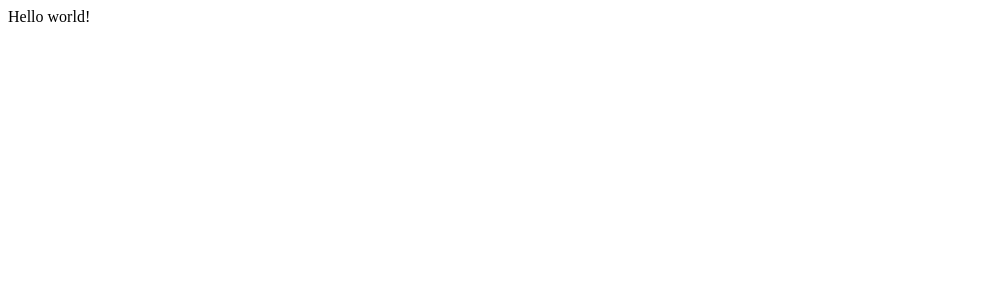
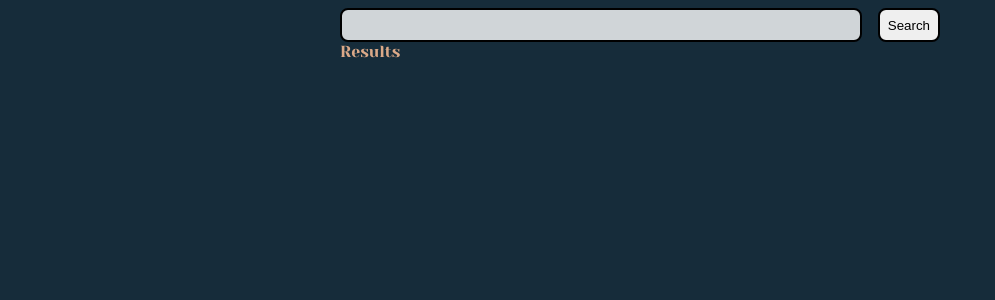
Before and after one commit to phoinixru/rss-react, a React (Vite) app: page / in a window 1280 px wide. Shown: the top 300 px of the page, without its empty margins (0-995 px from the left). Built offline with nearby package versions, Linux system fonts and the light colour scheme.

Commit message:
feat: implement Search component

```diff
--- a/src/App.scss
+++ b/src/App.scss
@@ -0,0 +1,5 @@
+.app {
+  // box model
+  max-width: 600px;
+  margin: auto;
+}
--- a/src/App.tsx
+++ b/src/App.tsx
@@ -1,7 +1,30 @@
+import { Component } from 'react';
 import './App.scss';
+import Results from './components/Results';
+import Search from './components/Search';
+import { PokemonCard } from './types/PokemonCard';
 
-function App() {
-  return <div>Hello world!</div>;
+type AppState = {
+  q: string;
+  results: PokemonCard[];
+};
+
+export default class App extends Component<null, AppState> {
+  state = {
+    q: '',
+    results: [],
+  };
+
+  render() {
+    const updateQuery = (q: string) => {
+      this.setState({ q });
+    };
+
+    return (
+      <div className="app">
+        <Search onChange={updateQuery} />
+        <Results />
+      </div>
+    );
+  }
 }
-
-export default App;
--- /dev/null
+++ b/src/components/Search.scss
@@ -0,0 +1,38 @@
+.search {
+  // box model
+  display: flex;
+  flex-direction: row;
+  gap: 1rem;
+}
+
+.search__input {
+  // box model
+  flex-grow: 1;
+  padding: 0.2rem 0.5rem;
+
+  // border
+  border: 2px solid var(--color-black);
+  border-radius: 0.5rem;
+
+  // visual
+  background-color: rgb(var(--color-white-rgb) / 0.8);
+
+  // typography
+  font-family: var(--font-title);
+  font-size: 1.5rem;
+
+  &:focus {
+    outline: 2px solid var(--color-accent);
+  }
+}
+
+.search__button {
+  // box model
+  padding: 0.2rem 0.5rem;
+  // border
+  border: 2px solid var(--color-black);
+  border-radius: 0.5rem;
+
+  // visual
+  cursor: pointer;
+}
--- a/src/components/Search.tsx
+++ b/src/components/Search.tsx
@@ -1,7 +1,37 @@
 import { Component } from 'react';
+import './Search.scss';
 
-export default class Search extends Component {
+type SearchProps = {
+  onChange: (q: string) => void;
+};
+
+type SearchState = {
+  value: string;
+};
+
+export default class Search extends Component<SearchProps, SearchState> {
+  state = {
+    value: localStorage?.q ?? '',
+  };
+
   render() {
-    return <div className="search">Search</div>;
+    const { onChange } = this.props;
+
+    const sendQuery = () => {
+      onChange(this.state.value);
+    };
+
+    return (
+      <div className="search">
+        <input
+          className="search__input"
+          onChange={(e) => this.setState({ value: e.target.value })}
+          value={this.state.value}
+        />
+        <button className="search__button" onClick={sendQuery}>
+          Search
+        </button>
+      </div>
+    );
   }
 }
--- a/src/index.scss
+++ b/src/index.scss
@@ -0,0 +1,28 @@
+@import url('https://fonts.googleapis.com/css2?family=Josefin+Sans&family=Yeseva+One&display=swap');
+
+:root {
+  --font-title: 'Josefin Sans', sans-serif;
+  --font-paragraph: 'Yeseva One', serif;
+
+  --color-white-rgb: 255 255 255;
+  --color-white: rgb(var(--color-white-rgb));
+  --color-black-rgb: 0 0 0;
+  --color-black: rgb(var(--color-black-rgb));
+
+  --color-text-rgb: 219 169 136;
+  --color-text: rgb(var(--color-text-rgb));
+  --color-background-rgb: 22 44 58;
+  --color-background: rgb(var(--color-background-rgb));
+  --color-accent-rgb: 217 124 80;
+  --color-accent: rgb(var(--color-accent-rgb));
+}
+
+body {
+  // typography
+  font-family: var(--font-paragraph);
+  font-size: 1rem;
+  color: var(--color-text);
+
+  // visual
+  background-color: var(--color-background);
+}
--- /dev/null
+++ b/src/types/PokemonCard.ts
@@ -0,0 +1,9 @@
+export type PokemonCard = {
+  id: string;
+  name: string;
+  number: string;
+  images: {
+    small: string;
+    large: string;
+  };
+};
```
